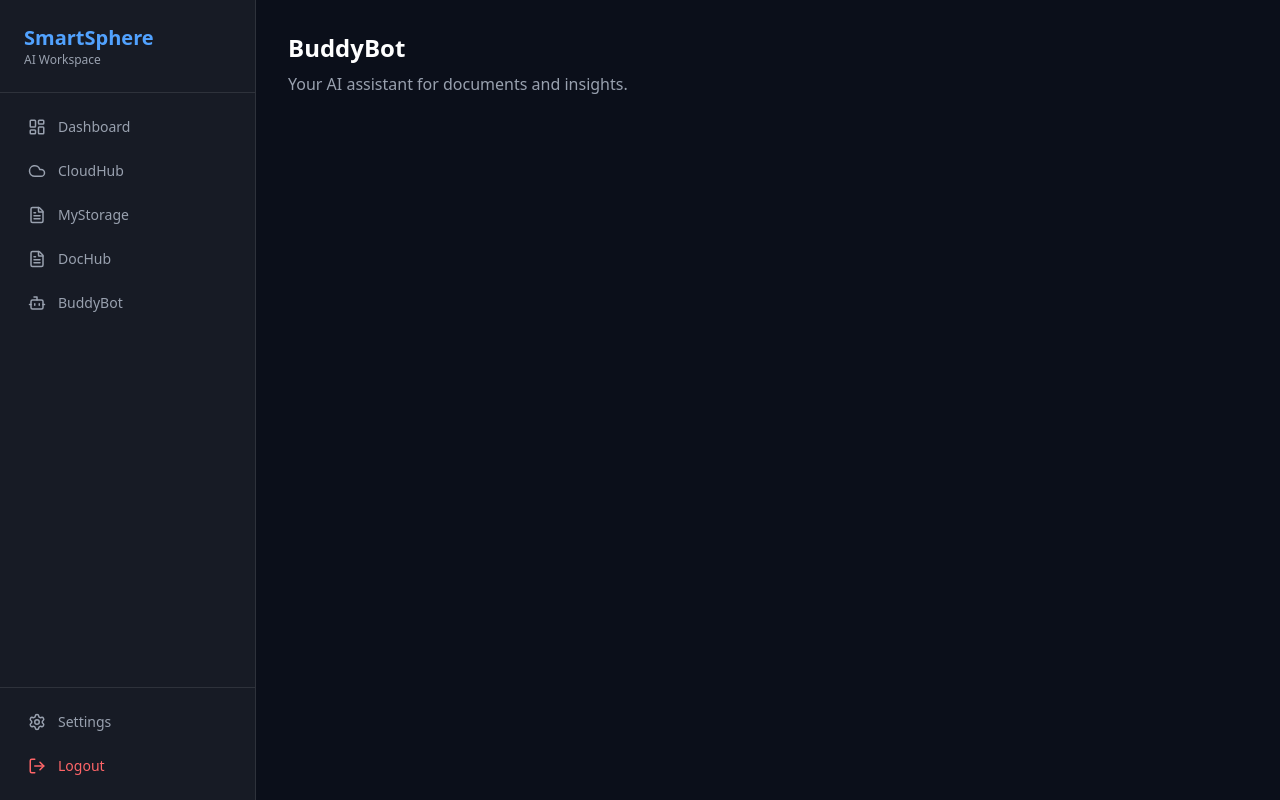
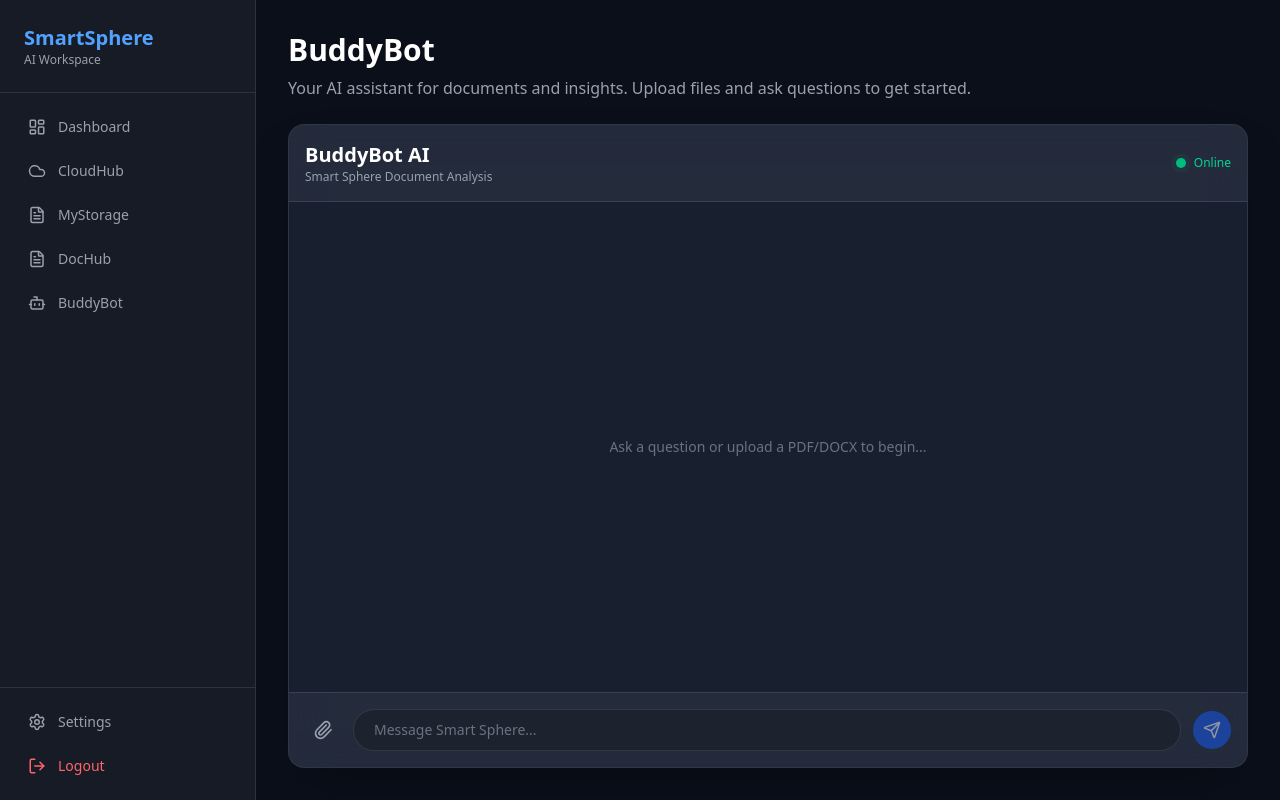
Before and after one commit to ialksng/smartSphere, a React (Vite) app in the folder client/: page /projects/smartsphere/buddybot in a window 1280 px wide. Built offline with nearby package versions, Linux system fonts and the light colour scheme; sample sign-in values are in the browser's storage; the HTML template or start-up script is replaced by a standard one.

Commit message:
Update BuddyBot.jsx

```diff
--- a/client/src/pages/BuddyBot.jsx
+++ b/client/src/pages/BuddyBot.jsx
@@ -1,10 +1,20 @@
+import React from 'react';
+import ChatInterface from '../components/ChatInterface';
+
 export default function BuddyBot() {
   return (
-    <div className="p-8">
-      <h1 className="text-2xl font-semibold">BuddyBot</h1>
-      <p className="text-gray-400 mt-2">
-        Your AI assistant for documents and insights.
-      </p>
+    <div className="flex flex-col h-full p-4 md:p-8 max-w-5xl mx-auto w-full">
+      <div className="mb-6">
+        <h1 className="text-3xl font-semibold text-white">BuddyBot</h1>
+        <p className="text-gray-400 mt-2">
+          Your AI assistant for documents and insights. Upload files and ask questions to get started.
+        </p>
+      </div>
+
+      {/* Container that takes up the remaining height for the chat interface */}
+      <div className="flex-1 min-h-0">
+        <ChatInterface onInsightAdded={() => console.log('New insight added!')} />
+      </div>
     </div>
   );
 }
```
